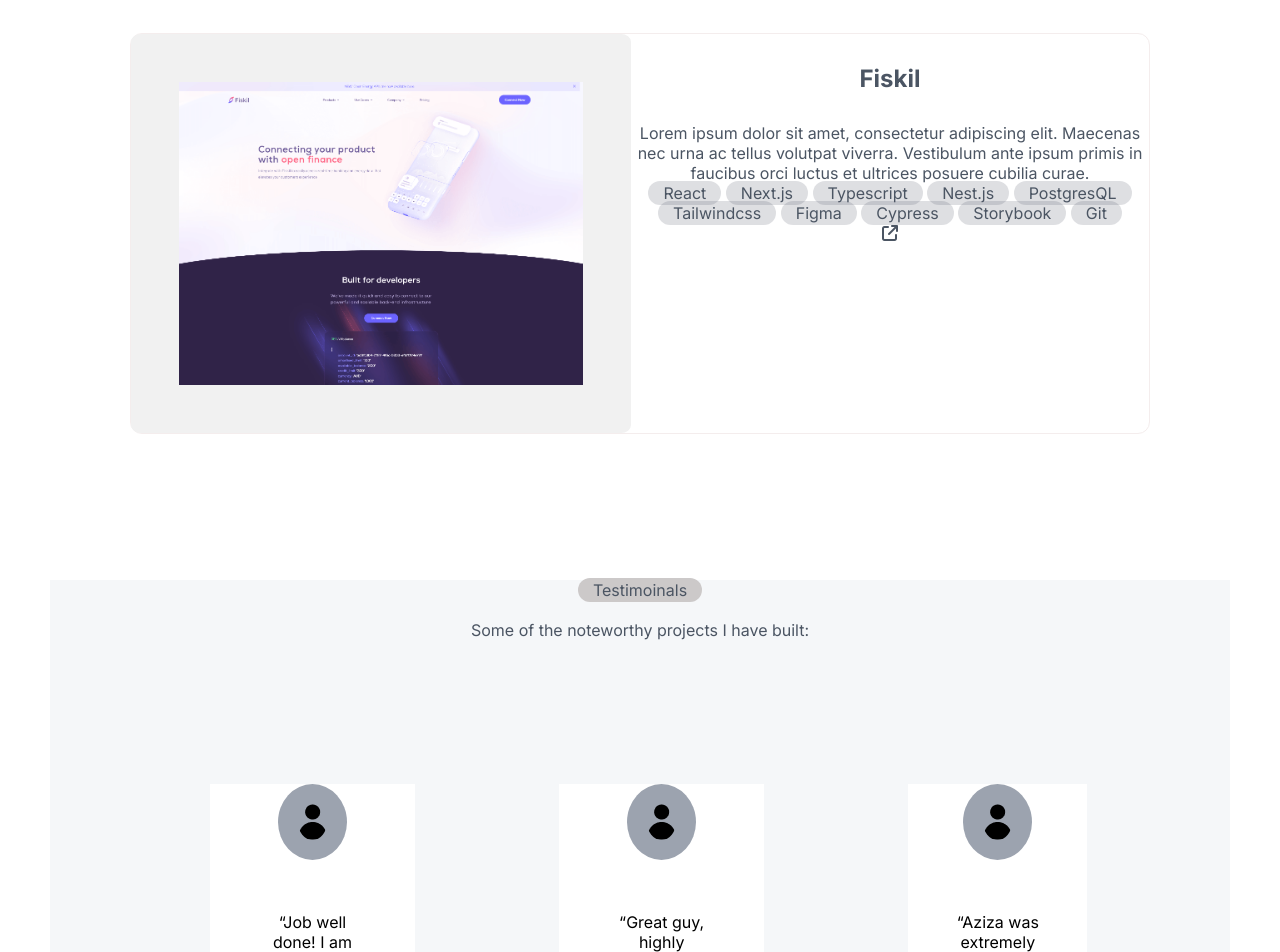
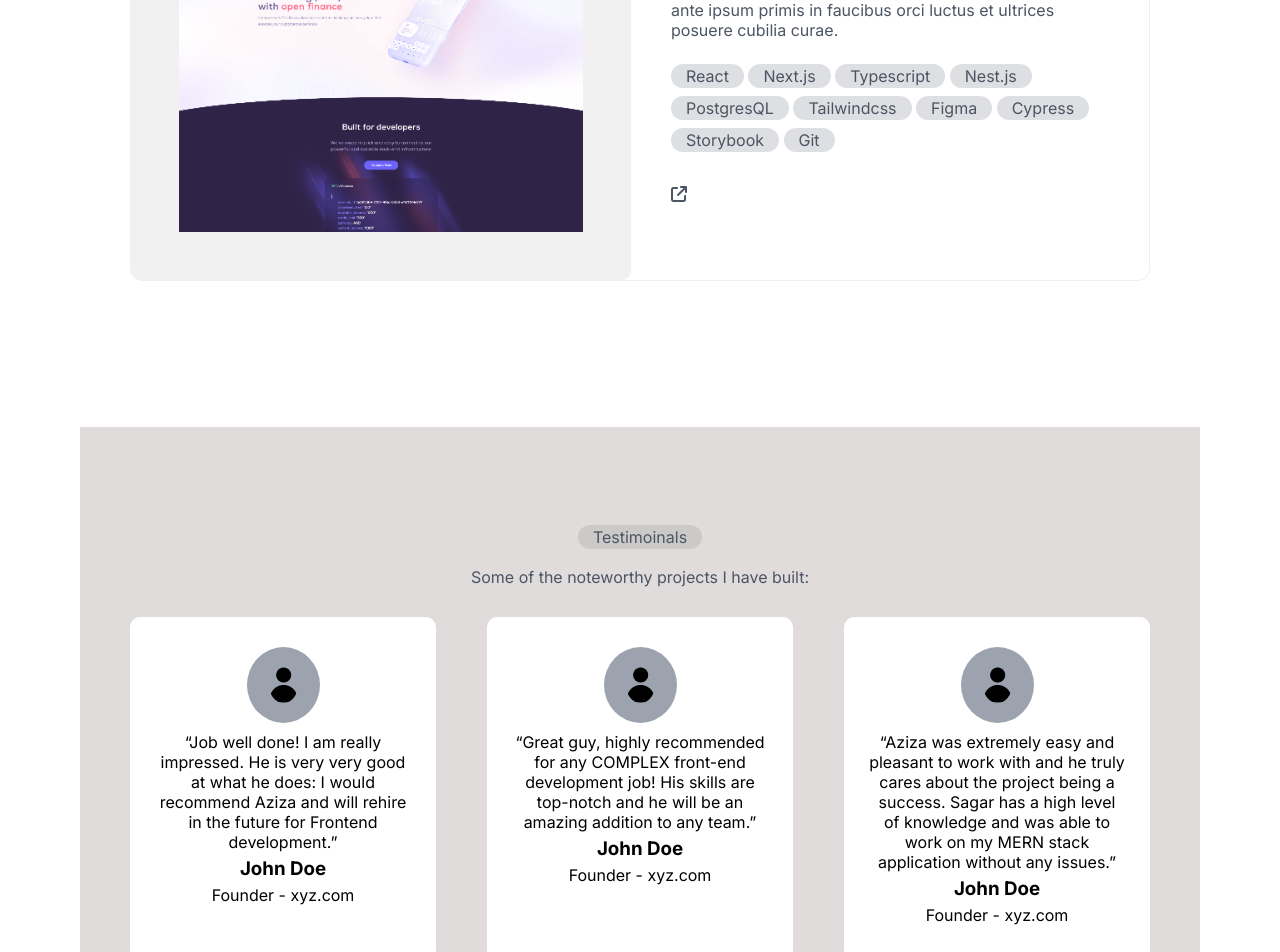
Before and after one commit to Aziza5111/portfolio, a plain HTML site: page index.html in a window 1280 px wide. Shown: the part 4520-5472 px from the top of the page. Drawn offline with Linux system fonts and the light colour scheme.

Commit message:
fixed section bugs

```diff
--- a/index.html
+++ b/index.html
@@ -274,12 +274,14 @@
             <div class="work-status">
               <h3>Team Lead</h3>
               <ul>
-                <li> Sed quis justo ac magna. </li>
+                <li>Sed quis justo ac magna.</li>
                 <li>
                   Lorem ipsum dolor sit amet, consectetur adipiscing elit.
                 </li>
-                <li> Sed quis justo ac magna.</li>
-                <li>Lorem ipsum dolor sit amet, consectetur adipiscing elit.</li>
+                <li>Sed quis justo ac magna.</li>
+                <li>
+                  Lorem ipsum dolor sit amet, consectetur adipiscing elit.
+                </li>
               </ul>
             </div>
 
@@ -295,15 +297,14 @@
               <h3>Full Stack Developer</h3>
               <ul>
                 <li>
-                  Lorem ipsum dolor sit amet, <br/>consectetur adipiscing elit. Lorem ipsum dolor sit <br/>amet, consectetur adipiscing elit.
+                  Lorem ipsum dolor sit amet, <br />consectetur adipiscing elit.
+                  Lorem ipsum dolor sit <br />amet, consectetur adipiscing elit.
                 </li>
-
               </ul>
             </div>
 
             <div class="work-date">
               <p>Apr 2025</p>
-            </div>
             </div>
           </div>
         </div>
@@ -343,7 +344,7 @@
           </div>
           <div class="fiskil">
             <div class="fiskil-text">
-              <h1>Fiskil</h1>
+              <h1 class="second-h1">Fiskil</h1>
               <p>
                 Lorem ipsum dolor sit amet, consectetur adipiscing elit.
                 Maecenas nec urna ac tellus volutpat viverra. Vestibulum ante
@@ -364,9 +365,9 @@
                   <li>Git</li>
                 </ul>
                 <i class="fa-solid fa-arrow-up-right-from-square"></i>
-               <img src="/images/fiskil.png" width="500px" />
               </div>
             </div>
+            <img src="/images/fiskil.png" width="500px" />
           </div>
 
           <div class="fiskil">
@@ -396,8 +397,6 @@
               </div>
             </div>
           </div>
-
-          </div>
         </div>
       </section>
       <!-- portfolio section end -->
@@ -408,20 +407,34 @@
           <p class="projects">Some of the noteworthy projects I have built:</p>
           <div class="nice">
             <div class="vector">
-              <img src="/images/Vector.png"/>
-              <p>“Job well done! I am really impressed. He is very very good at what he does: I would recommend Aziza and will rehire in the future for Frontend development.”</p>
-              <h3>John Doe <br/> </h3>
+              <img src="/images/Vector.png" />
+              <p>
+                “Job well done! I am really impressed. He is very very good at
+                what he does: I would recommend Aziza and will rehire in the
+                future for Frontend development.”
+              </p>
+              <h3>John Doe <br /></h3>
               <p>Founder - xyz.com</p>
             </div>
-            <div  class="vector">
-              <img src="/images/Vector.png"/>
-              <p>“Great guy, highly recommended for any COMPLEX front-end development job! His skills are top-notch and he will be an amazing addition to any team.”</p>
-              <h3>John Doe <br/> </h3>
+            <div class="vector">
+              <img src="/images/Vector.png" />
+              <p>
+                “Great guy, highly recommended for any COMPLEX front-end
+                development job! His skills are top-notch and he will be an
+                amazing addition to any team.”
+              </p>
+              <h3>John Doe <br /></h3>
               <p>Founder - xyz.com</p>
             </div>
-            <div  class="vector"><img src="/images/Vector.png"/>
-             <p> “Aziza was extremely easy and pleasant to work with and he truly cares about the project being a success. Sagar has a high level of knowledge and was able to work on my MERN stack application without any issues.”</p>
-             <h3>John Doe <br/> </h3>
+            <div class="vector">
+              <img src="/images/Vector.png" />
+              <p>
+                “Aziza was extremely easy and pleasant to work with and he truly
+                cares about the project being a success. Sagar has a high level
+                of knowledge and was able to work on my MERN stack application
+                without any issues.”
+              </p>
+              <h3>John Doe <br /></h3>
               <p>Founder - xyz.com</p>
             </div>
           </div>
--- a/style.css
+++ b/style.css
@@ -428,15 +428,17 @@ header {
 
 .portfol {
   display: block;
-  text-align: center;
   margin-top: 50px;
   color: #4b5563;
+}
+
+.portfo {
+  text-align: center;
 }
 
 .portfo span {
   padding: 2px 15px;
   margin-top: 20px;
-  text-align: center;
   color: #4b5563;
   background-color: #ccc9c9;
   border-radius: 50px;
@@ -457,38 +459,56 @@ header {
   color: #4b5563;
 }
 
+.fiskil-text {
+  padding: 0 40px;
+  display: flex;
+  flex-direction: column;
+  gap: 20px;
+}
+
 .fiskil img {
   border: 48px solid #f1f1f1;
   border-radius: 2%;
 }
 
 .fiskil h1 {
-  margin: 30px;
-  align-items: start;
+  margin: 30px 0 0;
+  display: flex;
+}
+
+.fiskil .second-h1 {
+  display: block;
+  text-align: end;
 }
 
 .fiskil-languages li {
-  display: inline;
+  display: inline-block;
   background-color: #4b55632f;
   color: #4b5563;
   padding: 2px 15px;
   border-radius: 50px;
+  margin: 4px 0;
+}
+
+.fa-arrow-up-right-from-square {
+  display: inline-block;
+  margin: 30px 0 0;
 }
 
 /* Testimional start */
 
-.testimionals {
+.testimonials {
   display: flex;
   justify-content: center;
-  padding-top: 70px;
   margin: 96px 80px;
+  padding: 50px 0;
+  background-color: #e1dcdc;
 }
 
 .testimional {
   display: block;
   text-align: center;
   margin: 50px;
-  background-color: #f5f7f9;
 }
 .testimion span {
   padding: 2px 15px;
@@ -502,22 +522,23 @@ header {
 .nice {
   display: flex;
   justify-content: space-between;
-  gap: 48px;
-  background-color: #f5f7f9;
-  margin: 96px 112px;
+  gap: 5px;
 }
 .vector {
   border: 1px;
   background-color: #fff;
-  margin: 48px;
+  width: 30%;
+  padding: 30px 20px;
+  border-radius: 10px;
+  margin: 30px 0 0;
 }
+
 .nice img {
   background-color: #9ca3af;
-  border: 1px;
   border-radius: 50%;
-  padding: 20px;
+  padding: 20px 22px;
 }
 
 .nice p {
-  margin: 48px;
+  margin: 5px;
 }
```
Lines whose indentation alone changed are shown as unchanged.
